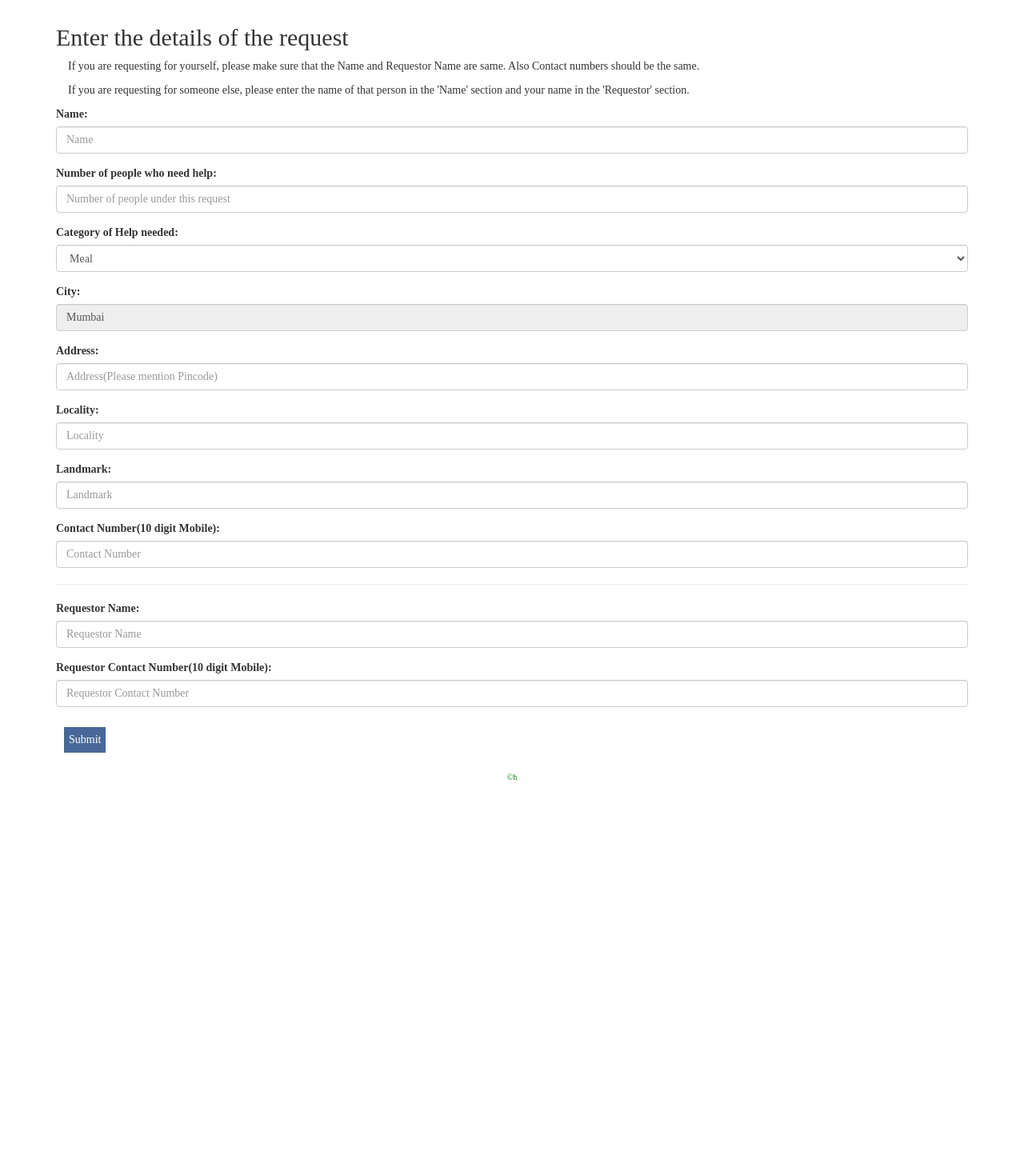
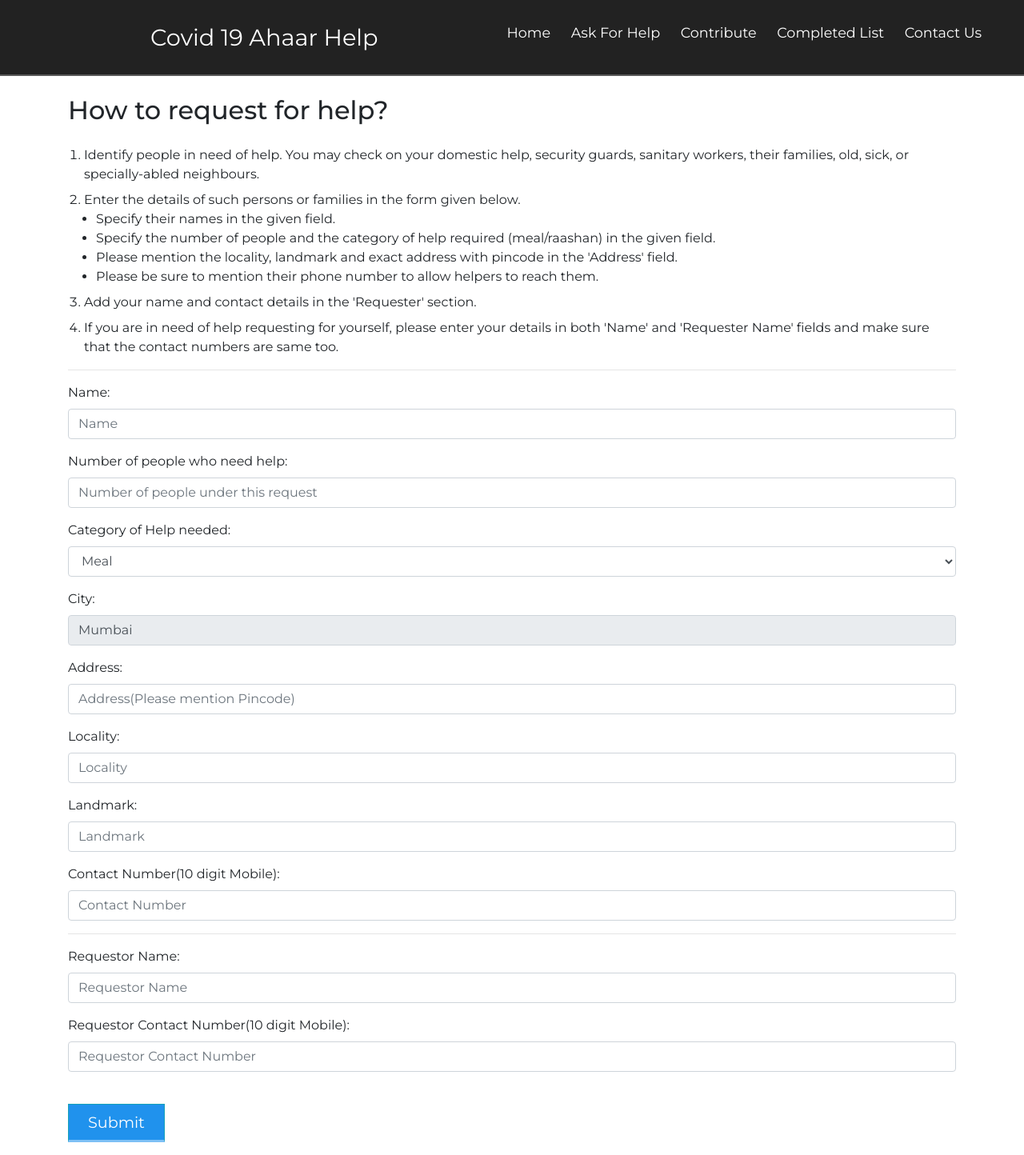
Before and after one commit to ashhadulislam/covid-assistance-mumbai, a Flask app: page /addmumbaimeal in a window 1280 px wide. Shown: the whole page at 80% size. Before the commit the page ends 975 px from the top, so only its background shows below. Run offline with Flask 2, Linux system fonts and the light colour scheme; some libraries are stand-ins or nearby versions.

Commit message:
Change themes on form pages

```diff
--- a/sass/index.scss
+++ b/sass/index.scss
@@ -1,5 +1,5 @@
 body {
-  background: rgb(250,250,255);
+  background: rgb(255,255,255);
   font-family: Roboto, Arial, Helvetica, sans-serif;
   font-family: Montserrat, Arial, Helvetica, sans-serif;
 
@@ -77,10 +77,15 @@ header {
   background-size: cover;
   background-position: center;
   border-bottom: 2px solid lighten($color: #333, $amount: 15%);
+  &.no-bg {
+    background-image: none;
+    background: #222;
+  }
 
 }
 .top-bar {
   padding: 20px 20px;
+  flex-wrap: nowrap;
   @media (min-width: 1024px) {
 
     padding: 20px 40px;
@@ -96,10 +101,13 @@ header {
   display: flex;
   align-items: flex-start;
   justify-content: space-between;
+  .nav-link {
+    white-space: nowrap;
+  }
   .navbar-brand {
     margin: 0;
     font-weight: 400;
-    font-size: 1.2rem;
+    font-size: 1rem;
     @media (min-width: 1024px) {
 
       font-size: 1.8rem;
@@ -196,3 +204,47 @@ header {
 .navbar-right-menu {
   text-align: right;
 }
+.helplist {
+  padding-left: 20px;
+
+  > li {
+    margin-bottom: 0.5rem;
+  }
+  ul  {
+    padding-left: 15px;
+    list-style-type: disc;
+  }
+
+}
+.search-fields {
+  display: flex;
+  flex-wrap: wrap;
+  margin-bottom: 1rem;
+
+  >div {
+    margin-right: 1rem;
+    margin-bottom: 1rem;
+    @media (min-width: 1024px) {
+      margin-bottom: 0;
+    }
+  }
+}
+
+.checkout-form {
+
+  .form-control {
+    max-width: 400px;
+
+  }
+}
+.table-responsive {
+  overflow-x: scroll;
+  @media (min-width: 1024px) {
+    overflow-x: auto;
+  }
+}
+.pendingbutton {
+  @media (max-width: 1023px) {
+    font-size: 1.1rem;;
+  }
+}
--- a/static/css/index.css
+++ b/static/css/index.css
@@ -1,5 +1,5 @@
 body {
-  background: #fafaff;
+  background: white;
   font-family: Roboto, Arial, Helvetica, sans-serif;
   font-family: Montserrat, Arial, Helvetica, sans-serif;
 }
@@ -65,9 +65,14 @@ header {
   background-position: center;
   border-bottom: 2px solid #595959;
 }
+header.no-bg {
+  background-image: none;
+  background: #222;
+}
 
 .top-bar {
   padding: 20px 20px;
+  flex-wrap: nowrap;
   margin-bottom: 0px;
   text-align: center;
   color: white;
@@ -80,10 +85,13 @@ header {
     padding: 20px 40px;
   }
 }
+.top-bar .nav-link {
+  white-space: nowrap;
+}
 .top-bar .navbar-brand {
   margin: 0;
   font-weight: 400;
-  font-size: 1.2rem;
+  font-size: 1rem;
 }
 @media (min-width: 1024px) {
   .top-bar .navbar-brand {
@@ -174,4 +182,49 @@ header {
   text-align: right;
 }
 
+.helplist {
+  padding-left: 20px;
+}
+.helplist > li {
+  margin-bottom: 0.5rem;
+}
+.helplist ul {
+  padding-left: 15px;
+  list-style-type: disc;
+}
+
+.search-fields {
+  display: flex;
+  flex-wrap: wrap;
+  margin-bottom: 1rem;
+}
+.search-fields > div {
+  margin-right: 1rem;
+  margin-bottom: 1rem;
+}
+@media (min-width: 1024px) {
+  .search-fields > div {
+    margin-bottom: 0;
+  }
+}
+
+.checkout-form .form-control {
+  max-width: 400px;
+}
+
+.table-responsive {
+  overflow-x: scroll;
+}
+@media (min-width: 1024px) {
+  .table-responsive {
+    overflow-x: auto;
+  }
+}
+
+@media (max-width: 1023px) {
+  .pendingbutton {
+    font-size: 1.1rem;
+  }
+}
+
 /*# sourceMappingURL=index.css.map */
--- a/templates/addmumbaimeal.html
+++ b/templates/addmumbaimeal.html
@@ -1,51 +1,54 @@
 
 <html>
 
-<head>
-	<meta charset="utf-8">
-	<meta name="viewport" content="width=device-width, initial-scale=1">
-	<link rel="stylesheet" href="https://maxcdn.bootstrapcdn.com/bootstrap/3.4.0/css/bootstrap.min.css">
-	<script src="https://ajax.googleapis.com/ajax/libs/jquery/3.4.1/jquery.min.js"></script>
-	<script src="https://maxcdn.bootstrapcdn.com/bootstrap/3.4.0/js/bootstrap.min.js"></script>
+  <head>
+    <meta charset="utf-8">
+    <meta name="viewport" content="width=device-width, initial-scale=1.0">
+    <link href="https://fonts.googleapis.com/css?family=Roboto:400,600,700,900&display=swap" rel="stylesheet">
+    <link rel="stylesheet" href="https://maxcdn.bootstrapcdn.com/bootstrap/4.0.0/css/bootstrap.min.css" integrity="sha384-Gn5384xqQ1aoWXA+058RXPxPg6fy4IWvTNh0E263XmFcJlSAwiGgFAW/dAiS6JXm" crossorigin="anonymous">
+    <link rel="stylesheet" type="text/css" href="https://stackpath.bootstrapcdn.com/font-awesome/4.7.0/css/font-awesome.min.css">
+    <script src="https://code.jquery.com/jquery-3.2.1.slim.min.js" integrity="sha384-KJ3o2DKtIkvYIK3UENzmM7KCkRr/rE9/Qpg6aAZGJwFDMVNA/GpGFF93hXpG5KkN" crossorigin="anonymous"></script>
+    <script src="https://cdnjs.cloudflare.com/ajax/libs/popper.js/1.12.9/umd/popper.min.js" integrity="sha384-ApNbgh9B+Y1QKtv3Rn7W3mgPxhU9K/ScQsAP7hUibX39j7fakFPskvXusvfa0b4Q" crossorigin="anonymous"></script>
+    <script src="https://maxcdn.bootstrapcdn.com/bootstrap/4.0.0/js/bootstrap.min.js" integrity="sha384-JZR6Spejh4U02d8jOt6vLEHfe/JQGiRRSQQxSfFWpi1MquVdAyjUar5+76PVCmYl" crossorigin="anonymous"></script>
+    <link rel="stylesheet" href="{{ url_for('static', filename='css/index.css') }}">
+    <link href="https://fonts.googleapis.com/css2?family=Montserrat:ital,wght@0,300;0,400;0,500;1,300;1,400;1,500&family=Playfair+Display:wght@400;500;600&family=Roboto:ital,wght@0,300;0,400;0,500;1,300;1,400;1,500&display=swap" rel="stylesheet">
 
+  </head>
+  <body>
+    <header class="no-bg">
+      <nav class="navbar navbar-expand-lg navbar-dark top-bar">
+        <a class="navbar-brand" href="#">Covid 19 Ahaar Help</a>
+        <div class="navbar-right-menu">
+          <button class="navbar-toggler" type="button" data-toggle="collapse" data-target="#navbarNav" aria-controls="navbarNav" aria-expanded="false" aria-label="Toggle navigation">
+            <span class="navbar-toggler-icon"></span>
+          </button>
+          <div class="collapse navbar-collapse" id="navbarNav">
+            <ul class="navbar-nav">
+              <li class="nav-item active">
+                <a class="nav-link" href="{{ url_for('show_home_mumbai') }}">Home <span class="sr-only">(current)</span></a>
+              </li>
+              <li class="nav-item">
+                <a class="nav-link" href="{{ url_for('addmumbaimeal') }}">Ask For Help</a>
+              </li>
+              <li class="nav-item">
+                <a class="nav-link" href="{{ url_for('pendingmumbai') }}">Contribute</a>
+              </li>
+              <li class="nav-item">
+                <a class="nav-link" href="{{ url_for('completedmumbai') }}">Completed List</a>
+              </li>
+              <li class="nav-item">
+                <a class="nav-link" href="{{ url_for('contactmumbai') }}">Contact Us</a>
+              </li>
 
-	<script language="Javascript" src="{{url_for('static', filename='js/jquery.js')}}"></script>
+            </ul>
+          </div>
+        </div>
 
-	<script type="text/JavaScript" src="{{url_for('static', filename='js/state.js')}}"></script>
+      </nav>
+      </header>
+    <div class="main-page">
 
-
-	<link rel="stylesheet" type="text/css" href="{{ url_for('static', filename='css/needstyle.css') }}">
-
-	<link rel="stylesheet" href="{{ url_for('static', filename='css/main.css') }}">
-
-</head>
-
-<!-- <p>Click the button to get your coordinates.</p> -->
-
-<!-- <button onclick="getLocation()">Try It</button> -->
-<body>
 	<p id="demo"></p>
-
-	<!-- <script>
-	var x = document.getElementById("demo");
-
-	function getLocation() {
-	  if (navigator.geolocation) {
-	    navigator.geolocation.getCurrentPosition(showPosition);
-	  } else {
-	    x.innerHTML = "Geolocation is not supported by this browser.";
-	  }
-	}
-
-	function showPosition(position) {
-	  // x.innerHTML = "Latitude: " + position.coords.latitude +
-	  // "<br>Longitude: " + position.coords.longitude;
-	  mosque_lat.value=position.coords.latitude;
-	  mosque_lon.value=position.coords.longitude;
-
-	}
-	</script> -->
-
 
 
 	<script>
@@ -79,34 +82,43 @@
 
 
 		<div class="container">
-		  <h2>Enter the details of the request</h2>
-		  <div class ="container">
-		  	<p>
-		  		If you are requesting for yourself, please make sure that the Name and Requestor Name are same.
-		  		Also Contact numbers should be the same.</p>
-		  	<p>
-					If you are requesting for someone else,
-					please enter the name of that person  in the 'Name' section and your name in the 'Requestor' section.
+		  <h2 class="mb-4 mt-4">How to request for help?</h2>
 
-		  	</p>
-		  </div>
+				<ol class="helplist">
+					<li>
+						Identify people in need of help. You may check on your domestic help, security guards, sanitary workers, their families, old, sick, or specially-abled neighbours.
+					</li>
+					<li>
+						Enter the details of such persons or families in the form given below.
+						<ul>
+							<li>
+								Specify their names in the given field.
+							</li>
+							<li>
+								Specify the number of people and the category of help required (meal/raashan) in the given field.
+							</li>
+							<li>
+								Please mention the locality, landmark and exact address with pincode in the 'Address' field.
+							</li>
+							<li>
+								Please be sure to mention their phone number to allow helpers to reach them.
+							</li>
+						</ul>
+					</li>
+					<li>
+						Add your name and contact details in the 'Requester' section.
+					</li>
+					<li>
+						If you are in need of help requesting for yourself, please enter your details in both 'Name' and 'Requester Name' fields and make sure that the contact numbers are same too.
+					</li>
+
+				</ol>
+				<hr />
 		  <!-- <form action="/get_reviews"> -->
 		    <div class="form-group">
 		    	<label>Name:</label>
 		      	<input type="text" onfocus="this.value=''" class="form-control" id="requestor_name" placeholder="Name" name="requestor_name" required>
 	      	</div>
-
-<!-- 	      	<div class="form-group">
-		      	<label>Latitude:</label>
-		      	<button type="button" onclick="getLocation()">Get Location</button>
-		      	<input type="text" class="form-control" id="mosque_lat" placeholder="Latitude" name="mosque_lat" >
-	      	</div>
-
-	      	<div class="form-group">
-		      	<label>Longitude:</label>
-		      	<input type="text" class="form-control" id="mosque_lon" placeholder="Longitude" name="mosque_lon" >
-	      	</div>
- -->
 
 
 
@@ -123,19 +135,6 @@
 				  <option value="ration">Ration</option>
 			  	</select>
 		    </div>
-
-
-
-	<!-- add the state and city here -->
-
-
-			<!-- <div class="form-group">
-		    	<label>State:</label>
-		      	<div id="selection">
-			        <select name="requestor_state" id="listBox" onchange='selct_district(this.value)'></select>
-			        <select name="requestor_district" id='secondlist'></select>
-		      </div>
-	      	</div> -->
 
 	      	<div class="form-group">
 		    	<label>City:</label>
@@ -178,50 +177,7 @@
 		    </div>
 
 
-
-
-<!--
-	    	<div class="form-group">
-	    		<label>Rice</label>
-			    <select id="rice_qty" name="rice_qty">
-				  <option value="nil">NIL</option>
-				  <option value="1KG">1KG</option>
-				  <option value="3KG">3KG</option>
-				  <option value="5KG">5KG</option>
-				</select>
-			</div>
-
-			<div class="form-group">
-	    		<label>Wheat</label>
-			    <select id="wheat_qty" name="wheat_qty">
-				  <option value="nil">NIL</option>
-				  <option value="1KG">1KG</option>
-				  <option value="3KG">3KG</option>
-				  <option value="5KG">5KG</option>
-				</select>
-			</div>
-
-			<div class="form-group">
-	    		<label>Oil</label>
-			    <select id="oil_qty" name="oil_qty">
-				  <option value="nil">NIL</option>
-				  <option value="1L">1 Litre</option>
-				  <option value="3L">3 Litres</option>
-				  <option value="5L">5 Litres</option>
-				</select>
-			</div>
-
-			<div class="form-group">
-	    		<label>Daal</label>
-			    <select id="daal_qty" name="daal_qty">
-				  <option value="nil">NIL</option>
-				  <option value="1KG">1 Kg</option>
-				  <option value="3KG">3 Kg</option>
-				  <option value="5KG">5 Kg</option>
-				</select>
-			</div>	 -->
-
-		    <button type="submit" class="blue btn-center ">Submit</button>
+		    <button type="submit" class="mt-4 blue btn-lg btn-center btn btn-info ">Submit</button>
 		</div>
 
 
@@ -229,12 +185,6 @@
 
 
 
-
-		<div id="dumdiv" align="center" style=" font-size: 10px;color: #dadada;">
-        <a id="dum" style="padding-right:0px; text-decoration:none;color: green;text-align:center;" href="http://www.hscripts.com">&copy;h</a>
-
-
-</body>
-
-
-</html>
+    </div>
+  </body>
+  </html>
```
Also changed, not shown: templates/otp_payment_mumbai.html (+64 -61 lines), templates/pendingmumbai.html (+119 -129 lines), 1 other file.
